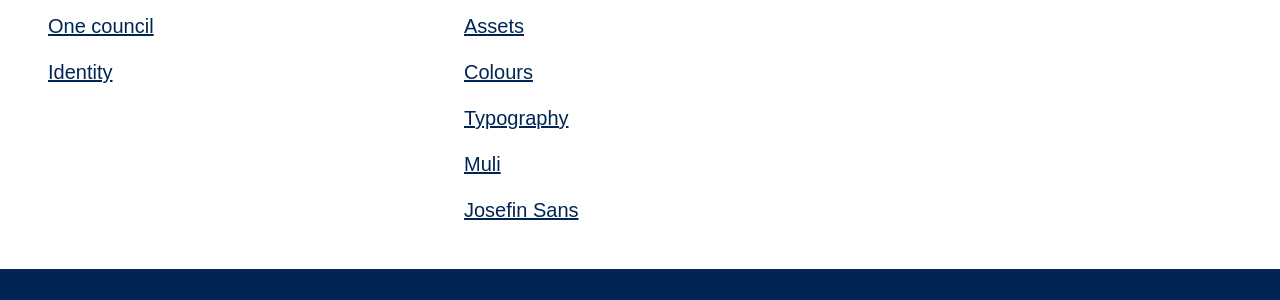
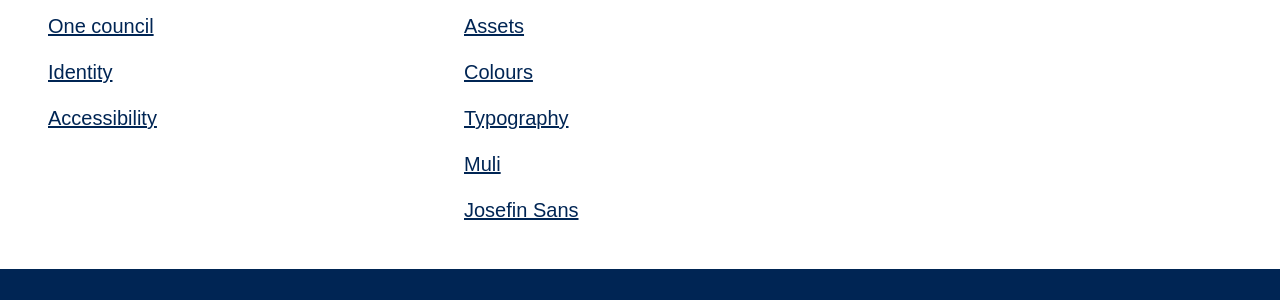
Before and after one commit to rothgov/design-manual, a Jekyll site: the page built from index.html, in a window 1280 px wide. Shown: the part 779-1079 px from the top of the page. Built offline with Jekyll 4.4.1, drawn with Linux system fonts in a browser that asks for light colours; some web fonts are replaced.

Commit message:
Update index.html

```diff
--- a/index.html
+++ b/index.html
@@ -35,6 +35,9 @@
         </li>
         <li>
           <a class="db pv2 link blue hover-blue-l" href="{{%20site.baseurl%20}}/design/identity">Identity</a>
+        </li>
+        <li>
+          <a class="db pv2 link blue hover-blue-l" href="{{%20site.baseurl%20}}/design/accessibility">Accessibility</a>
         </li>
       </ul>
     </div>
```
